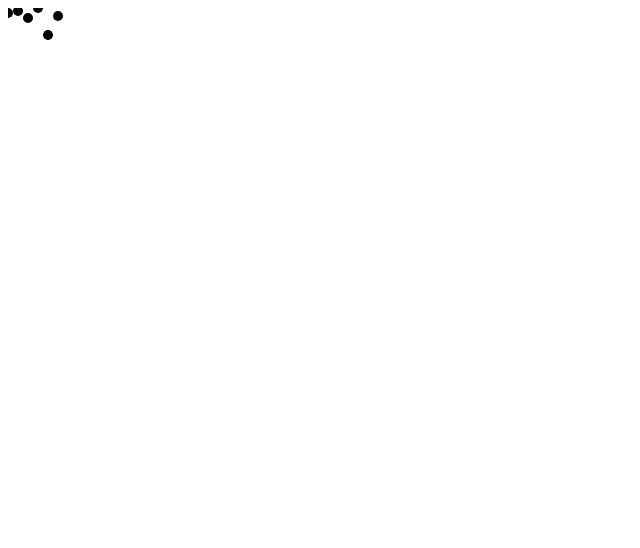
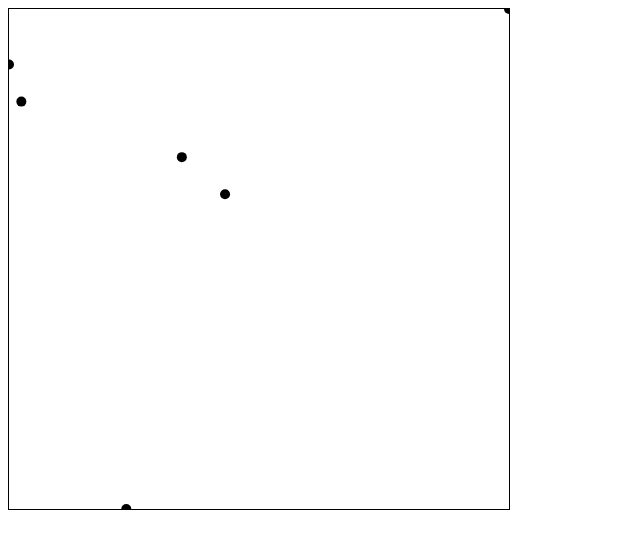
Before and after one commit to LongBu/d3webpack5, a website built with webpack: page src/index.html in a window 1280 px wide. Shown: the whole page, without its empty margins (0-640 px from the left). Built offline with nearby package versions, Linux system fonts and the light colour scheme.

Commit message:
added x/y scaling

```diff
--- a/src/index.html
+++ b/src/index.html
@@ -2,6 +2,11 @@
 <html>
 <head>
     <meta charset="UTF-8">
+    <style>
+svg{
+  border: 1px solid black;
+}
+    </style>
 </head>
 
 <body>
--- a/src/index.js
+++ b/src/index.js
@@ -5,12 +5,20 @@ const scatterData = [{friends: 5, salary: 22000},
   {friends: 0, salary: 180000}, {friends: 27, salary: 56000},
   {friends: 8, salary: 74000}];
 
+  const xExtent = d3.extent(scatterData, function(d) {
+                   return d.salary;
+                });
+  const yExtent = d3.extent(scatterData, function(d) {
+                   return d.friends;
+                });
+  const xScale = d3.scaleLinear().domain(xExtent).range([0,500]);
+  const yScale = d3.scaleLinear().domain(yExtent).range([0,500]);
 d3.select('svg').selectAll('circle')
     .data(scatterData).enter()
     .append('circle').attr('r', 5)
-    .attr('cx', function(d, i) {
-      return i * 10;
+    .attr('cx', function(d) {
+      return xScale(d.salary);
     })
     .attr('cy', function(d) {
-      return d.friends;
+      return yScale(d.friends);
     });
```
